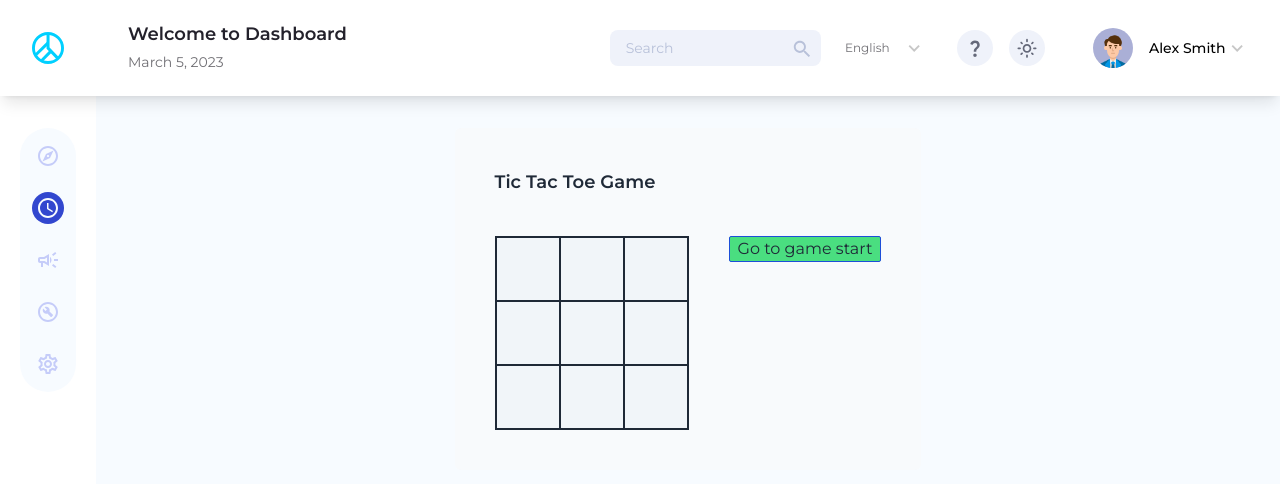
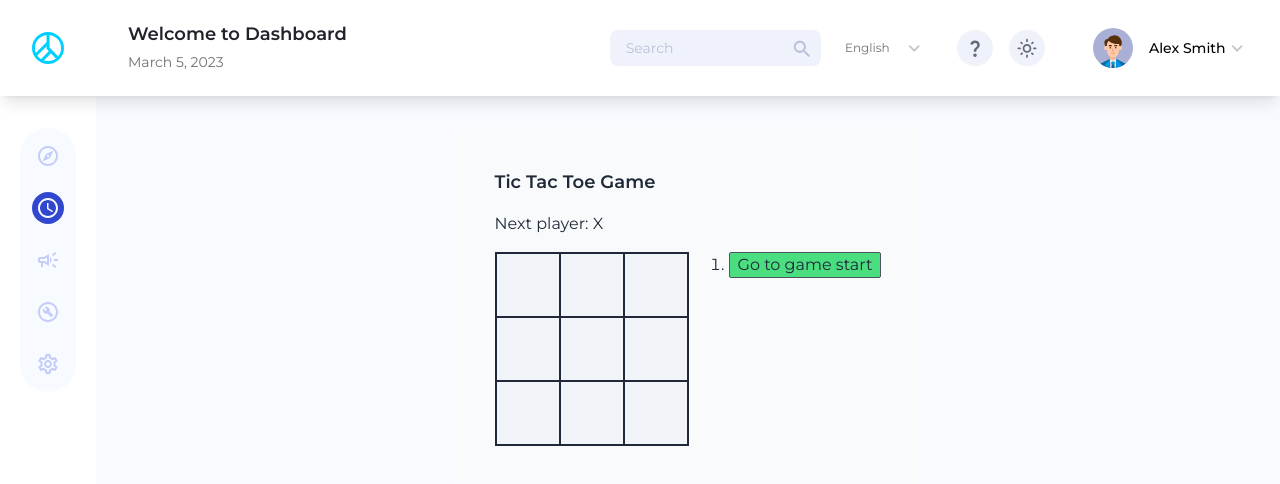
Before and after one commit to tsvetkovsergey/ofspace-social-dashboard, a React (Vite) app: page /schedule in a window 1280 px wide. Shown: the top 484 px of the page. Built offline with nearby package versions, Linux system fonts and the light colour scheme.

Commit message:
tic-tac-toe logic done

```diff
--- a/src/components/Experiment/Tic-Tac-Toe/Game.tsx
+++ b/src/components/Experiment/Tic-Tac-Toe/Game.tsx
@@ -19,25 +19,24 @@ const winCombinations = [
 
 const Game = () => {
   const [gameState, setGameState] = useState(initialGameState);
-  const [prevGameState, setPrevGameState] = useState(initialGameState);
-  // const [isXNext, setIsXNext] = useState(true);
   const [history, setHistory] = useState<GameState[]>([initialGameState]);
-  const [historyPosition, setHistoryPosition] = useState(0);
-  const isPlayingRef = useRef(true);
+  const [winner, setWinner] = useState('');
 
-  const handleHistoryClick = (gameState: GameState, index: number) => {
-    setHistoryPosition(index);
+  const getMovesCount = () => {
+    return gameState.filter((gs) => gs).length;
+  };
+
+  const handleHistoryClick = (gameState: GameState) => {
     setGameState(gameState);
   };
 
   const handleSquareClick = (clickedIndex: number) => {
     // If game is finished or square is not empty do nothing
-    if (!isPlayingRef.current || gameState[clickedIndex]) return;
+    if (winner || gameState[clickedIndex]) return;
 
     // Make move and update game state
-    const isXNext = historyPosition % 2 === 0;
     const updatedGameState = gameState.map((sq, index) =>
-      index === clickedIndex ? (isXNext ? 'X' : 'O') : sq
+      index === clickedIndex ? (getMovesCount() % 2 === 0 ? 'X' : 'O') : sq
     );
 
     // Update game state
@@ -46,55 +45,57 @@ const Game = () => {
     // Update history
     addToHistory(updatedGameState);
 
-    // Define who plays next 'X' or 'O'
-    // setIsXNext((curState) => !curState);
+    // Check if we have a winner
+    checkGameStatus(updatedGameState);
   };
 
-  const checkGameStatus = () => {
+  const checkGameStatus = (stateToCheck: GameState) => {
     // Compare current positions on board
     // with win combinations
-    winCombinations.forEach((combination) => {
+    for (const combination of winCombinations) {
       if (
-        gameState[combination[0]] &&
-        gameState[combination[0]] === gameState[combination[1]] &&
-        gameState[combination[0]] === gameState[combination[2]]
+        stateToCheck[combination[0]] &&
+        stateToCheck[combination[0]] === stateToCheck[combination[1]] &&
+        stateToCheck[combination[0]] === stateToCheck[combination[2]]
       ) {
-        alert(`${gameState[combination[0]]} win!!!`);
-        isPlayingRef.current = false;
+        setWinner(stateToCheck[combination[0]]);
+        break;
       }
-    });
+    }
   };
 
   const addToHistory = (gameStateToAdd: GameState) => {
     // If you are in the last move just
-    // update your history and position
-    if (historyPosition === history.length - 1) {
-      setHistoryPosition(history.length);
+    // update your history
+    if (getMovesCount() === history.length - 1) {
       setHistory([...history, gameStateToAdd]);
     }
     // If you are not in the last move
     // remove last moves
-    if (historyPosition < history.length - 1) {
+    if (getMovesCount() < history.length - 1) {
       setHistory(
-        history.slice(0, historyPosition + 1).concat([gameStateToAdd])
+        history.slice(0, getMovesCount() + 1).concat([gameStateToAdd])
       );
-      setHistoryPosition(historyPosition + 1);
     }
   };
 
-  // If game not finished and gameState has changed
-  // check game status
-  if (isPlayingRef.current && gameState !== prevGameState) {
-    checkGameStatus();
-    setPrevGameState(gameState);
-  }
+  const status = winner
+    ? `🎉 Winner: ${winner}`
+    : `Next player: ${getMovesCount() % 2 === 0 ? 'X' : 'O'}`;
 
   return (
     <div className="mx-auto w-max rounded-md bg-slate-50 p-10 text-gray-800">
-      <h1 className="mb-10 text-lg font-semibold">Tic Tac Toe Game</h1>
+      <h1 className="mb-4 text-lg font-semibold">Tic Tac Toe Game</h1>
+      <p className={`mb-4 ${winner && 'font-semibold text-fuchsia-500'}`}>
+        {status}
+      </p>
       <div className="flex gap-10">
         <Board gameState={gameState} handleSquareClick={handleSquareClick} />
-        <History history={history} handleClick={handleHistoryClick} />
+        <History
+          history={history}
+          position={getMovesCount()}
+          handleClick={handleHistoryClick}
+        />
       </div>
     </div>
   );
--- a/src/components/Experiment/Tic-Tac-Toe/History.tsx
+++ b/src/components/Experiment/Tic-Tac-Toe/History.tsx
@@ -2,24 +2,28 @@ import { GameState } from './Game';
 
 type Props = {
   history: GameState[];
-  handleClick: (gameState: GameState, index: number) => void;
+  position: number;
+  handleClick: (gameState: GameState) => void;
 };
 
-const History = ({ history, handleClick }: Props) => {
+const History = ({ history, position, handleClick }: Props) => {
   return (
-    <div className="flex flex-col gap-2">
+    <ol className="flex list-decimal flex-col gap-2">
       {history.map((gameState, index) => {
         return (
-          <button
-            key={index}
-            onClick={handleClick.bind(null, gameState, index)}
-            className="rounded-sm border border-blue-700 bg-green-400 px-2 hover:bg-green-300 active:bg-green-400"
-          >
-            Go to {index === 0 ? 'game start' : `move #${index}`}
-          </button>
+          <li key={index}>
+            <button
+              onClick={handleClick.bind(null, gameState)}
+              className={`rounded-sm border border-gray-600 ${
+                index < position + 1 ? 'bg-green-400' : 'bg-green-100'
+              } px-2 hover:bg-green-300 active:bg-green-400`}
+            >
+              Go to {index === 0 ? 'game start' : `move #${index}`}
+            </button>
+          </li>
         );
       })}
-    </div>
+    </ol>
   );
 };
 
--- a/src/components/Experiment/Tic-Tac-Toe/Square.tsx
+++ b/src/components/Experiment/Tic-Tac-Toe/Square.tsx
@@ -9,7 +9,7 @@ type Props = {
 const Square = ({ index, state, handleClick }: Props) => {
   return (
     <button
-      className="border border-gray-800 bg-slate-100 hover:bg-slate-200 active:bg-slate-300"
+      className="border border-gray-800 bg-slate-100 text-xl font-bold hover:bg-slate-200 active:bg-slate-300"
       onClick={handleClick.bind(null, index)}
     >
       {state}
```
